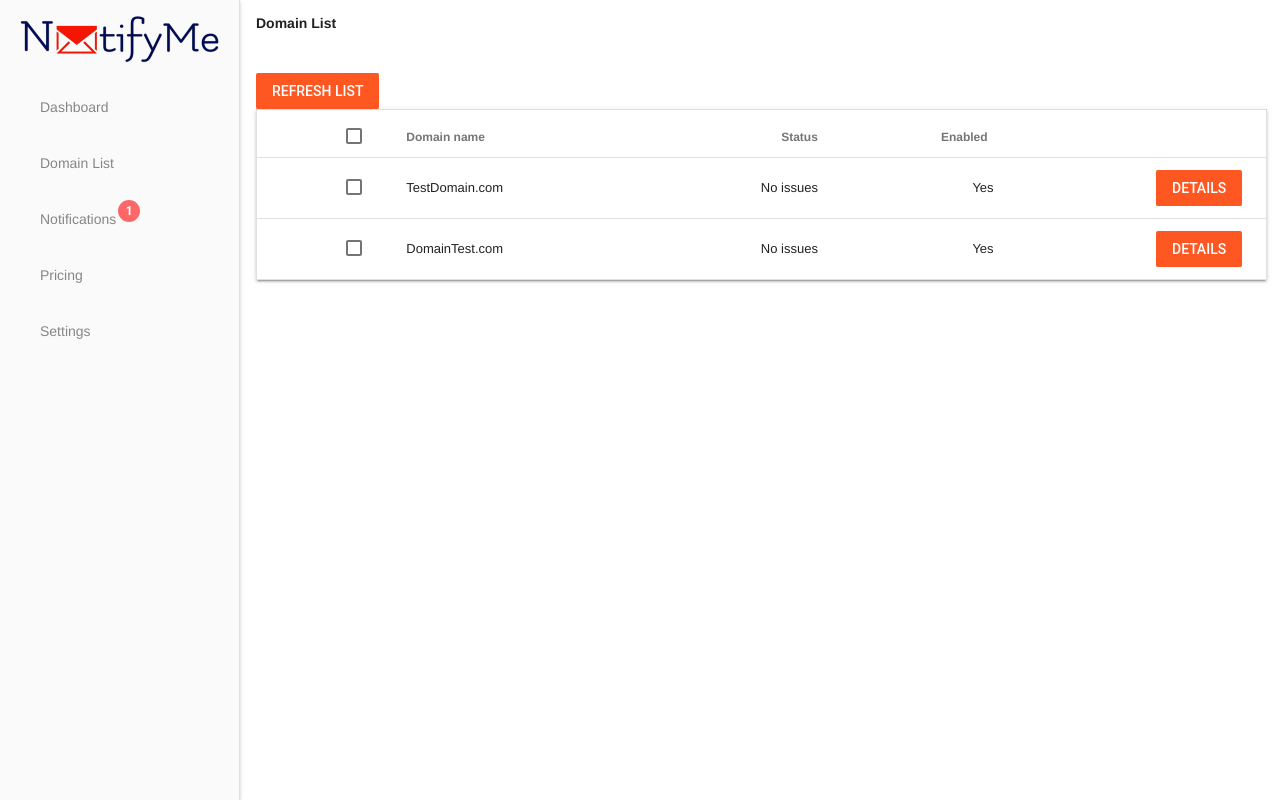
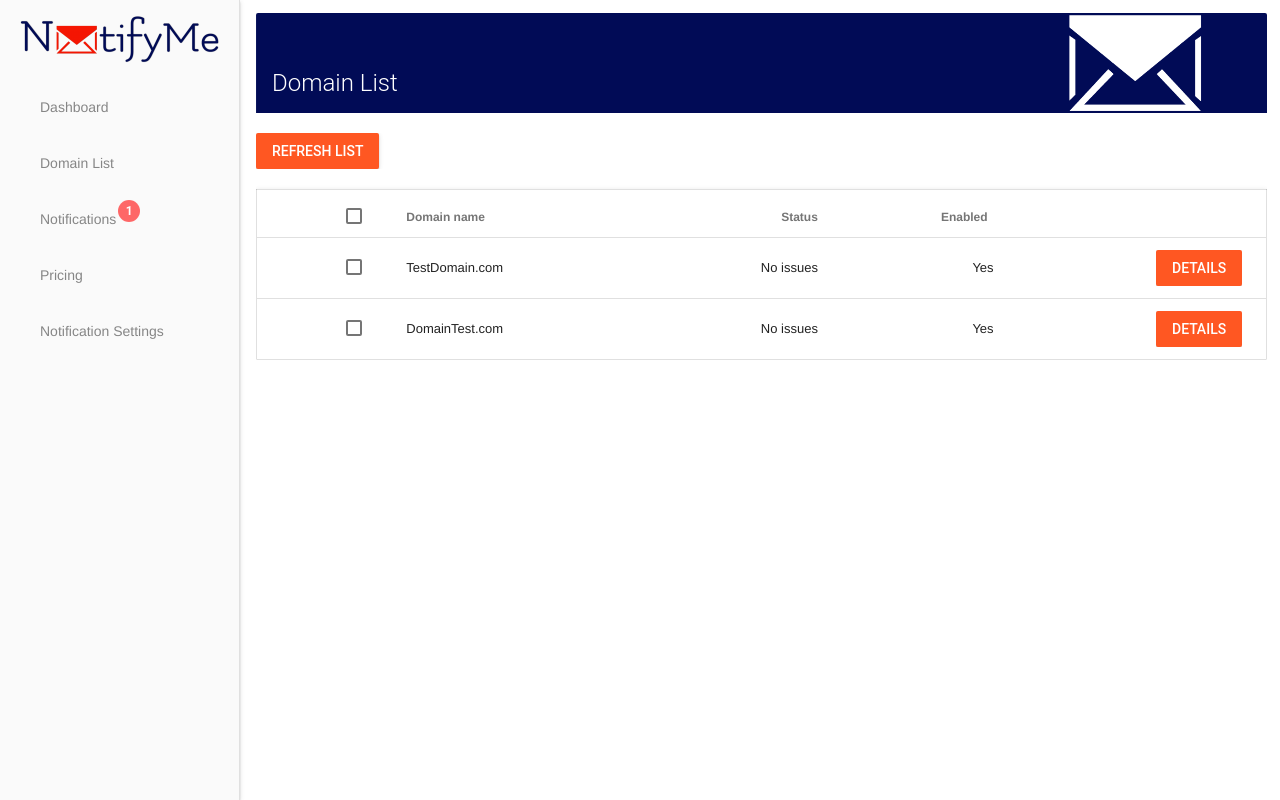
Before and after one commit to koskov/NotifyMe, a PHP site: page /domain_list.php in a window 1280 px wide. Run offline with PHP 8.4, Linux system fonts and the light colour scheme; some libraries are stand-ins or nearby versions.

Commit message:
ui updated

```diff
--- a/dashboard.php
+++ b/dashboard.php
@@ -10,7 +10,7 @@
 	.demo-card-wide > .mdl-card__title {
 	  color: #fff;
 	  height: 100px;
-	  background: url('../img/panel_big.png') center / cover;
+	  background: url('../img/panel1.png') center / cover;
 	}
 	.demo-card-wide > .mdl-card__menu {
 	  color: #fff;
--- a/domain_list.php
+++ b/domain_list.php
@@ -2,13 +2,33 @@
   include_once 'sidebar.php';
 ?>
 <div class="right">
-<b>Domain List</b><br><br><br>
-<main class="mdl-layout__content">
+<!-- Wide card with share menu button -->
+  <style>
+  .demo-card-wide.mdl-card {
+    width: 100%;
+  }
+  .demo-card-wide > .mdl-card__title {
+    color: #fff;
+    height: 100px;
+    background: url('../img/panel1.png') center / cover;
+  }
+  .demo-card-wide > .mdl-card__menu {
+    color: #fff;
+  }
+  </style>
+
+  <div class="demo-card-wide mdl-card ">
+    <div class="mdl-card__title">
+      <h2 class="mdl-card__title-text">Domain List</h2>
+    </div>
+    <br>
+    <main class="mdl-layout__content">
                 <button class="mdl-button mdl-js-button mdl-button--raised mdl-button--colored">
                   Refresh list
                 </button>
-</main>
-<table class="mdl-data-table mdl-js-data-table mdl-data-table--selectable mdl-shadow--2dp" style=" width:100%; ">
+    </main>
+    <br>
+    <table class="mdl-data-table mdl-js-data-table mdl-data-table--selectable mdl-shadow--2dp" style=" width:100%; ">
   <thead>
     <tr>
       <th class="mdl-data-table__cell--non-numeric">Domain name</th>
@@ -53,4 +73,5 @@
 
   </tbody>
 </table>
+  </div>
 </div>
--- a/index.php
+++ b/index.php
@@ -10,7 +10,7 @@
 	.demo-card-wide > .mdl-card__title {
 	  color: #fff;
 	  height: 100px;
-	  background: url('../img/panel_big.png') center / cover;
+	  background: url('../img/panel1.png') center / cover;
 	}
 	.demo-card-wide > .mdl-card__menu {
 	  color: #fff;
--- a/settings.php
+++ b/settings.php
@@ -13,7 +13,7 @@
 	.demo-card-wide > .mdl-card__title {
 	  color: #fff;
 	  height: 100px;
-	  background: url('../img/panel_big.png') center / cover;
+	  background: url('../img/panel1.png') center / cover;
 	}
 	.demo-card-wide > .mdl-card__menu {
 	  color: #fff;
--- a/sidebar.php
+++ b/sidebar.php
@@ -16,7 +16,7 @@
       <a class="mdl-navigation__link" href="/domain_list.php">Domain List</a>
       <a class="mdl-navigation__link" href="/notifications.php"><span class="mdl-badge" data-badge="1">Notifications</span></a>
       <a class="mdl-navigation__link" href="/pricing.php">Pricing</a>
-      <a class="mdl-navigation__link" href="/settings.php">Settings</a>
+      <a class="mdl-navigation__link" href="/settings.php">Notification Settings</a>
     </nav>
   </div>
   <main class="mdl-layout__content">
```
Also changed, not shown: notifications.php (+23 -2 lines), pricing.php (+22 -1 lines), img/panel1.png (added), 1 other file.
